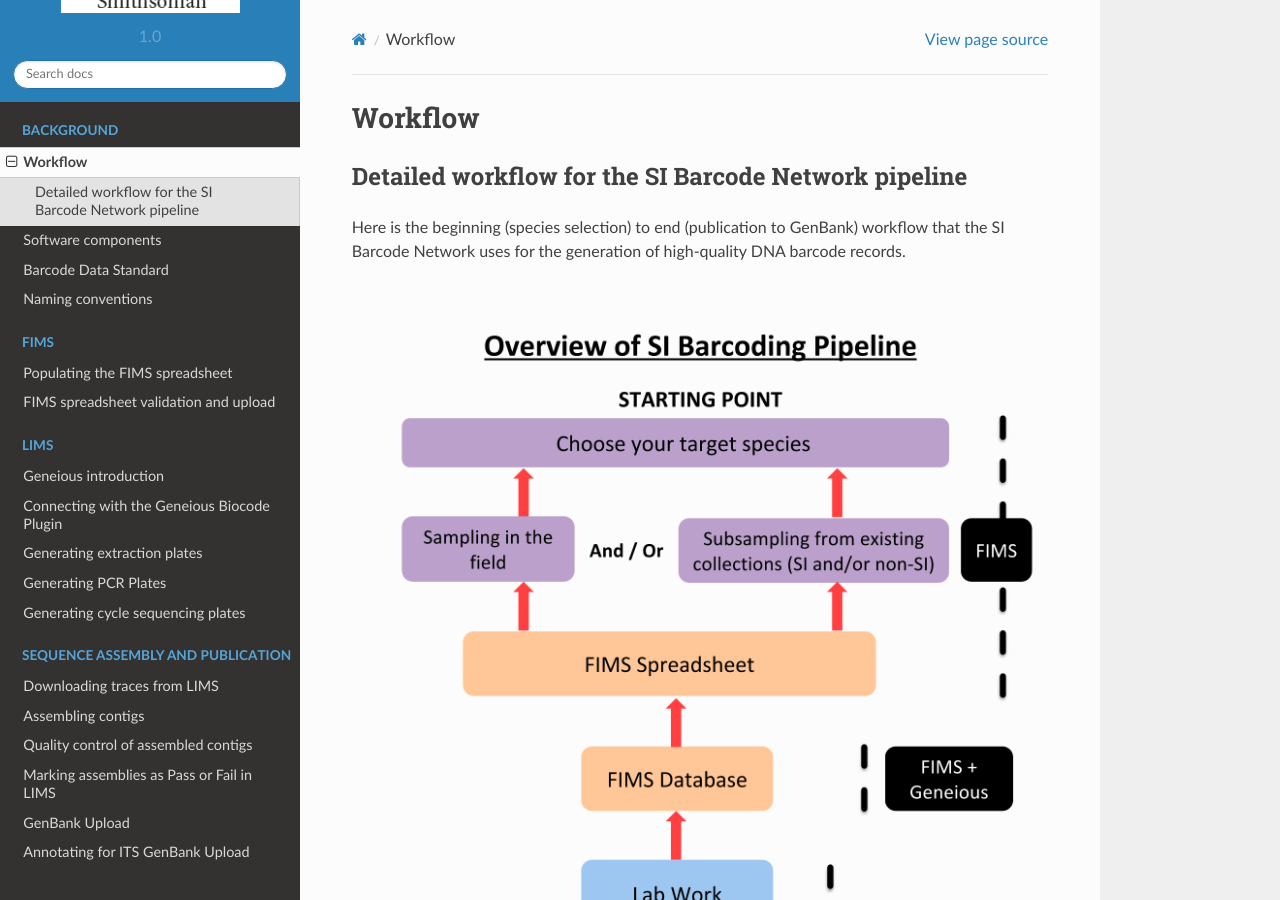
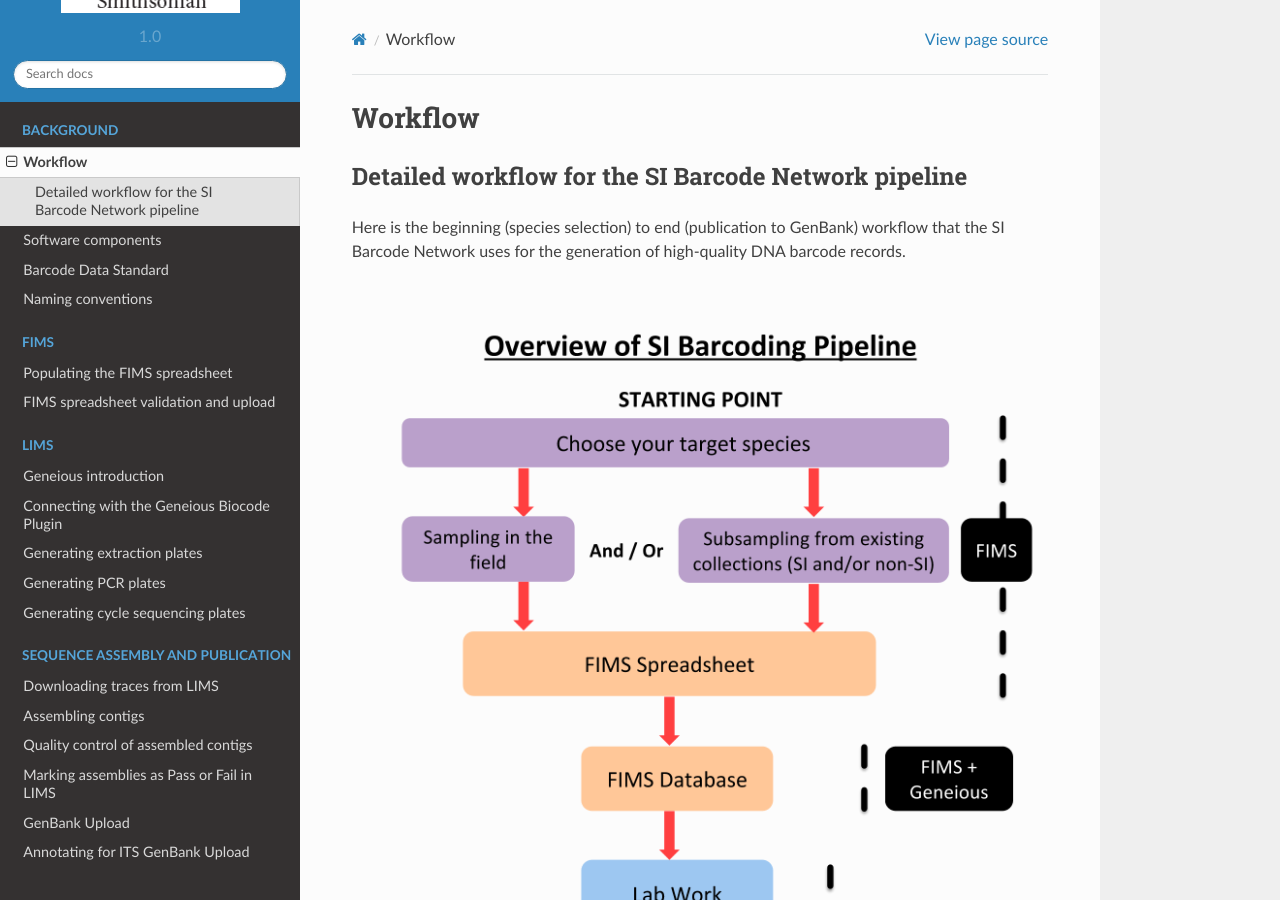
Before and after one commit to SIBarcodeNetwork/ReadtheDocsMaster, a Sphinx documentation site: the page built from Docs/workflow.rst, in a window 1280 px wide and 900 px high. Built offline with Sphinx 7.4.7 and the Read the Docs theme 2.0.0, drawn with Linux system fonts in a browser that asks for light colours.

```diff
--- a/Docs/pcr_plates.rst
+++ b/Docs/pcr_plates.rst
@@ -1,4 +1,4 @@
-Generating PCR Plates
+Generating PCR plates
 =====================
 
 Searching for existing plates
```
Also changed, not shown: Docs/images/si_barcoding_pipeline.png.
